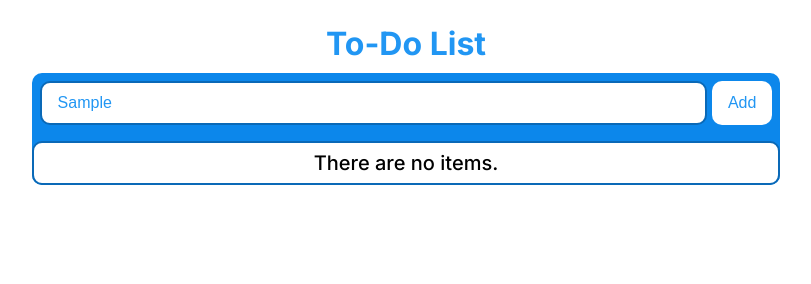
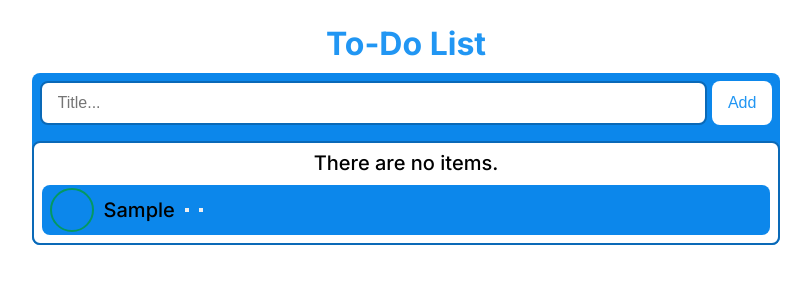
Before and after one commit to asim16111980/Week_Two_Task_Two, a plain HTML site: page index.html in a window 1280 px wide. Both pictures are taken after typing "Sample" into the empty fields and a click on the button "Add". Shown: the whole page, without its empty margins (234-1045 px from the left). Drawn offline with Linux system fonts and the light colour scheme.

Commit message:
Complete TODO List App

```diff
--- a/index.html
+++ b/index.html
@@ -18,12 +18,12 @@
     <!-- Content -->
     <div class="container flex-column">
       <h1 class="title">To-Do List</h1>
-      <div class="to-do-container flex-column round-10">
+      <div class="to-do-container flex-column rounded">
         <div class="to-do-input">
-          <input type="text" class="input round-10" placeholder="Title...">
-            <input type="button" class="btn round-10" value="Add">
+          <input type="text" class="input rounded" placeholder="Title...">
+            <input type="button" class="btn rounded" value="Add">
           </div>
-          <div class="to-do-list flex-column round-10"><span class="text">There are no items.</span></div>
+          <div class="to-do-list flex-column rounded"><span class="text">There are no items.</span></div>
         </div>
       </div>
       <script src="main.js"></script>
--- a/main.js
+++ b/main.js
@@ -6,12 +6,17 @@ const todoList = document.querySelector(".to-do-list");
 // Retrieve and display data from LocalStorage
 const todoItems = localStorage.getItem("todo-items");
 // Create new Todo item function
-const createNewItem = () => {
+const createNewItem = (text) => {
   const newItemFragment = new DocumentFragment();
   const newItemContainer = document.createElement("div");
+  newItemContainer.dataset.id = 1;
+  newItemContainer.classList.add("to-do-item", "rounded");
   const readingMark = document.createElement("span");
+  readingMark.classList.add("reading-mark","rounded-full")
   newItemContainer.appendChild(readingMark);
   const itemText = document.createElement("span");
+  const itemTextNode = document.createTextNode(text);
+  itemText.append(itemTextNode);
   newItemContainer.appendChild(itemText);
   const itemEdit = document.createElement("button");
   newItemContainer.appendChild(itemEdit);
@@ -22,10 +27,10 @@ const createNewItem = () => {
 };
 // newItemBtn click event
 newItemBtn.addEventListener("click", () => {
-  let newItemText
-  if (newItemText.value !== "") {
-    console.log(typeof newItemText.value);
-    "m".trim()
-    createNewItem();
+  let trimmedText = newItemText.value.trim();
+  console.log(trimmedText);
+  if (trimmedText !== "") {
+    createNewItem(trimmedText);
+    newItemText.value = "";
   }
 });
--- a/style.css
+++ b/style.css
@@ -26,12 +26,19 @@ body {
   align-items: center;
   gap: 10px;
 }
-.round-10 {
-  border-radius: 10px;
-  -webkit-border-radius: 10px;
-  -moz-border-radius: 10px;
-  -ms-border-radius: 10px;
-  -o-border-radius: 10px;
+.rounded {
+  border-radius: 8px;
+  -webkit-border-radius: 8px;
+  -moz-border-radius: 8px;
+  -ms-border-radius: 8px;
+  -o-border-radius: 8px;
+}
+.rounded-full {
+  border-radius: 50%;
+  -webkit-border-radius: 50%;
+  -moz-border-radius: 50%;
+  -ms-border-radius: 50%;
+  -o-border-radius: 50%;
 }
 /* Content Style */
 .title {
@@ -58,7 +65,7 @@ body {
 }
 .to-do-container .to-do-input .input {
   flex: 1;
-width: 75%;
+  width: 75%;
   height: 100%;
   padding: 8px;
   font-size: 16px;
@@ -88,17 +95,36 @@ width: 75%;
   border: 2px solid var(--primaryBorderColor);
   background-color: var(--onPrimaryBackgroundColor);
 }
+.to-do-container .to-do-list .to-do-item {
+  width: 100%;
+  height: 50px;
+  display: flex;
+  align-items: center;
+  gap: 10px;
+  padding: 8px;
+  background-color: var(--primaryBackgroundColor);
+}
+.to-do-container .to-do-list .to-do-item .reading-mark {
+  display: flex;
+  justify-content: center;
+  align-items: center;
+  padding: 20px;
+  border: 2px solid #049862;
+}
+.to-do-container .to-do-list .to-do-item .item-text {
+  color: var(--onPrimaryBackgroundColor);
+}
 /* Media Query */
 /* Medium devices (landscape tablets, 768px and up) */
-@media only screen and (min-width:768px) {
+@media only screen and (min-width: 768px) {
   .to-do-container {
     width: 80%;
   }
   .to-do-container .to-do-input .input,
-  .to-do-container .to-do-input .btn{
+  .to-do-container .to-do-input .btn {
     padding: 8px 16px;
   }
-  .to-do-container .to-do-list{
+  .to-do-container .to-do-list {
     font-size: 20px;
   }
 }
@@ -108,7 +134,7 @@ width: 75%;
     width: 60%;
   }
   .to-do-container .to-do-input .input,
-  .to-do-container .to-do-input .btn{
+  .to-do-container .to-do-input .btn {
     padding: 12px 16px;
   }
 }
```
